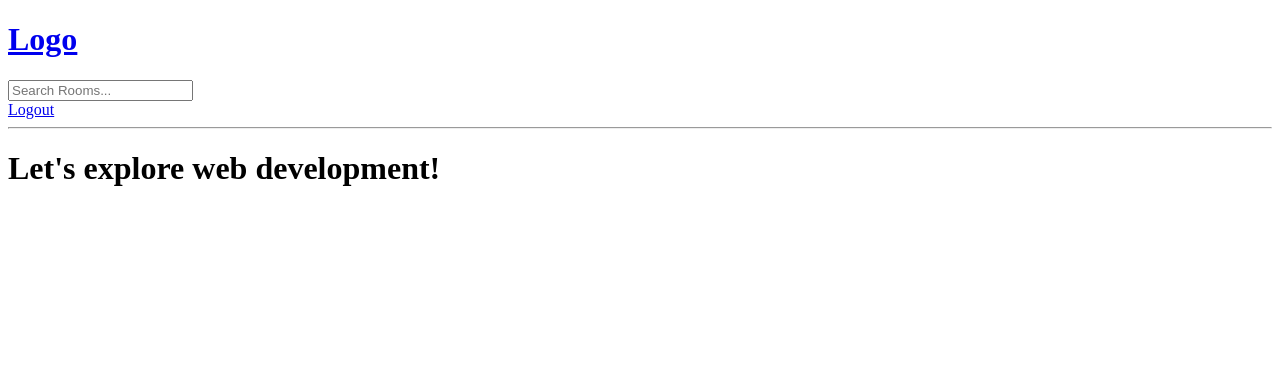
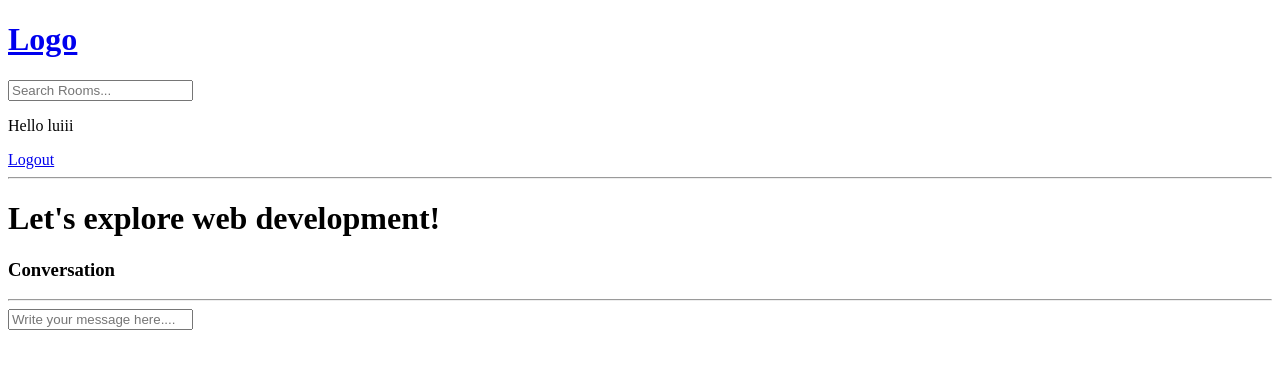
Before and after one commit to lui523202/STUDYBUD, a Django app: page /room/7/ in a window 1280 px wide. Shown: the top 369 px of the page. Run offline with Django 4.2, Linux system fonts and the light colour scheme; a user stored in the database is signed in; data comes from the database, SQL or seed files in the repository; both versions use the stored data as it was after the commit.

Commit message:
Create comment section in rooms

```diff
--- a/base/models.py
+++ b/base/models.py
@@ -33,4 +33,4 @@ class Message(models.Model):
     created = models.DateTimeField(auto_now_add=True)
 
     def __str__(self):
-        return self.body[0:50   ]
+        return self.body[0:50]
--- a/base/templates/base/room.html
+++ b/base/templates/base/room.html
@@ -3,4 +3,26 @@
 {% block content %}
 <h1>{{room.name}}</h1>
 
+<p>{{room.description}}</p>
+
+<div class="comment-wrapper">
+    <h3>Conversation</h3>
+    <hr>
+
+    {% for message in room_messages %}
+        <div>
+            <small>@{{message.user}}    {{message.created|timesince}} ago</small>
+            <p>{{message.body}}</p>
+            <hr>
+        </div>
+    {% endfor %}
+</div>
+
+<div class="comment-form">
+    <form method="post" action="">
+        {% csrf_token %}
+        <input type="text" name="body" placeholder="Write your message here...." />
+    </form>
+</div>
+
 {% endblock content %}
--- a/base/views.py
+++ b/base/views.py
@@ -86,14 +86,9 @@ def home(request):
 
 
 def room(request, pk):
-    # room = None
-
-    # for i in rooms:
-    #     if i['id'] == int(pk):
-    #         room = i
     room = Room.objects.get(id=pk)
-    context = {'room': room}
-
+    room_messages = room.message_set.all().order_by('-created')
+    context = {'room': room, 'room_messages': room_messages}
     return render(request, 'base/room.html', context)
 
 
--- a/templates/navbar.html
+++ b/templates/navbar.html
@@ -7,6 +7,7 @@
 </form>
 
 {% if request.user.is_authenticated %}
+<p>Hello {{request.user}}</p>
 <a href="{% url 'logout' %}">Logout</a>
 {% else %}
 <a href="{% url 'login' %}">Login</a>
```
Also changed, not shown: db.sqlite3.
